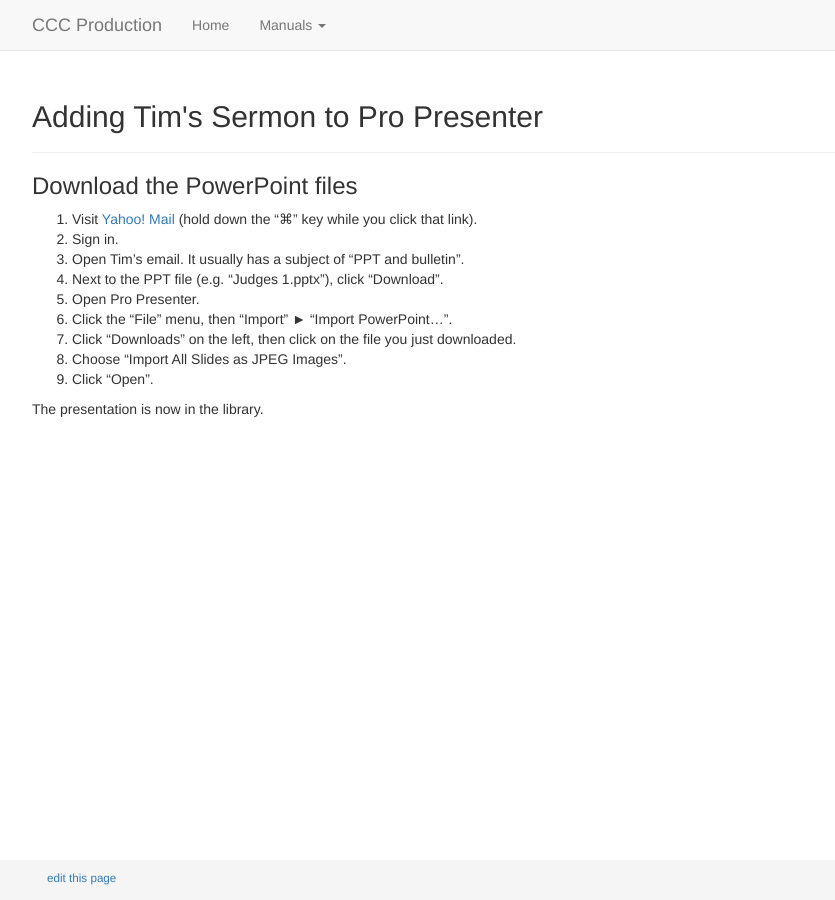
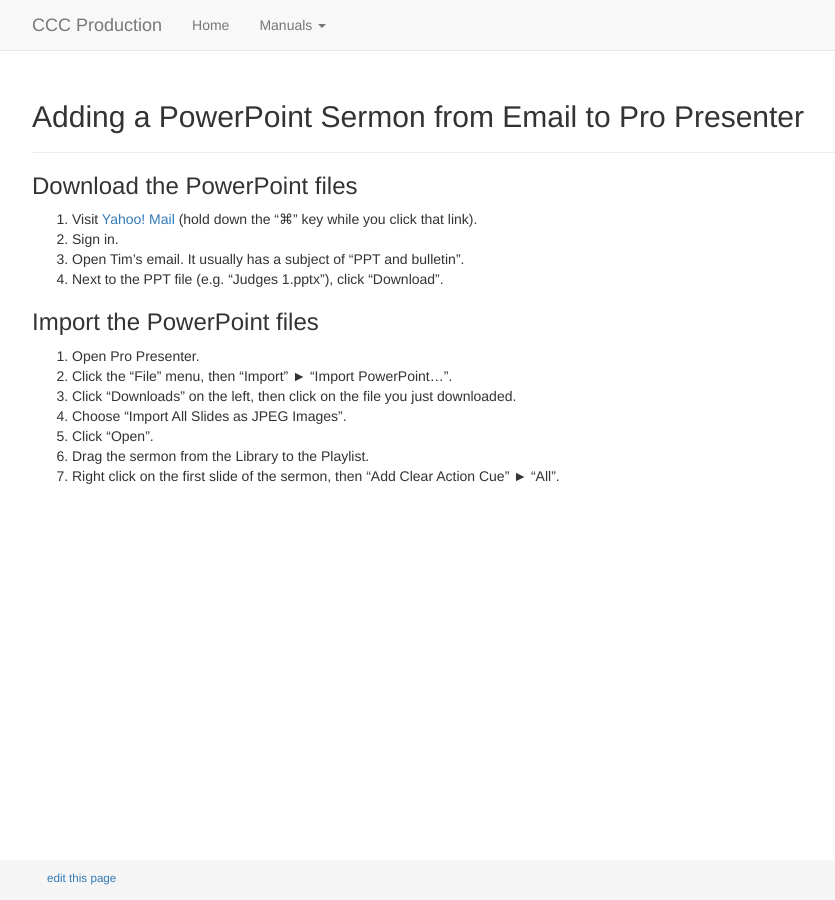
Before and after one commit to spraints/ccc-production, a Jekyll site: the page built from _manuals/adding-sermon-from-email.md, in a window 1280 px wide. Shown: the whole page, without its empty margins (38-873 px from the left). Built offline with Jekyll 4.4.1, drawn with Linux system fonts in a browser that asks for light colours; nearby versions of some CDN libraries.

```diff
--- a/_manuals/adding-sermon-to-pro5.md
+++ b/_manuals/adding-sermon-from-email.md
@@ -1,5 +1,5 @@
 ---
-title: "Adding Tim's Sermon to Pro Presenter"
+title: "Adding a PowerPoint Sermon from Email to Pro Presenter"
 ---
 
 ### Download the PowerPoint files
@@ -8,10 +8,13 @@
 2. Sign in.
 3. Open Tim's email. It usually has a subject of "PPT and bulletin".
 4. Next to the PPT file (e.g. "Judges 1.pptx"), click "Download".
+
+### Import the PowerPoint files
+
 5. Open Pro Presenter.
 6. Click the "File" menu, then "Import" ► "Import PowerPoint...".
 7. Click "Downloads" on the left, then click on the file you just downloaded.
 8. Choose "Import All Slides as JPEG Images".
 9. Click "Open".
-
-The presentation is now in the library.
+10. Drag the sermon from the Library to the Playlist.
+11. Right click on the first slide of the sermon, then "Add Clear Action Cue" ► "All".
```
Also changed, not shown: _manuals/adding-sermon-from-dropbox.md (added, +13 -0 lines).
